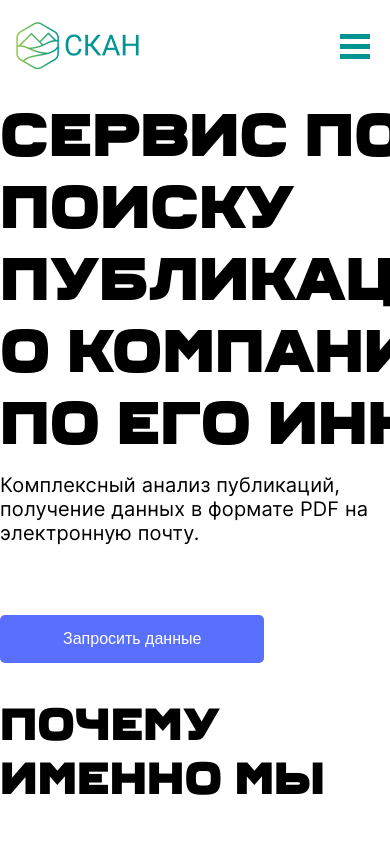
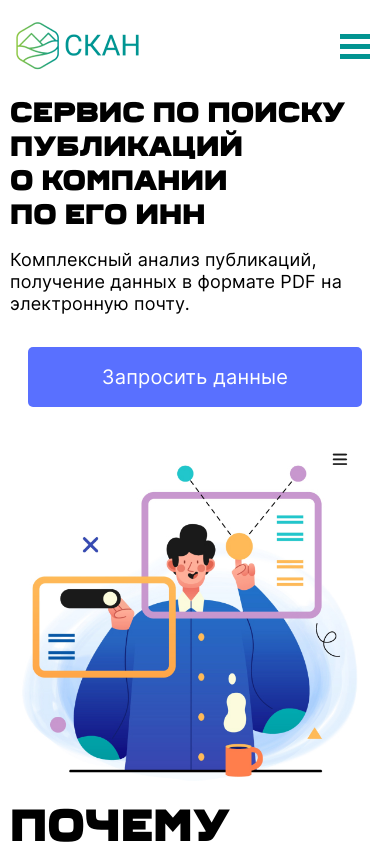
Before and after one commit to ZerruKun/sf-scan-service, a React (Create React App) app: page / in a window 390 px wide. Shown: the top 844 px of the page. Built offline with nearby package versions, Linux system fonts and the light colour scheme.

Commit message:
SerchService adaptive.

```diff
--- a/src/components/Middle/Landing/SerchService/SerchService.module.css
+++ b/src/components/Middle/Landing/SerchService/SerchService.module.css
@@ -3,7 +3,6 @@
 }
 
 .title {
-    width: 100%;
     display: flex;
     flex-direction: column;
     align-items: flex-start;
@@ -28,6 +27,12 @@
 .title button {
     padding: 15px 63px;
     border-radius: 5px;
+    font-family: 'Inter';
+    font-style: normal;
+    font-weight: 500;
+    font-size: 22px;
+    line-height: 27px;
+    letter-spacing: 0.01em;
     color: #FFFFFF;
     background-color: #5970FF;
 }
@@ -38,6 +43,58 @@
     height: 600px;
     display: flex;
     background-image: url("../../../../images/landing/service.jpg");
-    background-size: contain;
     background-repeat: no-repeat;
 }
+
+@media screen and (max-width: 1140px) {
+    .general {
+        flex-direction: column;
+        align-items: center;
+    }
+
+    .title {
+        align-items: center;
+    }
+
+    .title h1 {
+        text-align: center;
+    }
+
+    .title p {
+        margin-bottom: 32px;
+    }
+
+    .title button {
+        margin-bottom: 40px;
+        padding: 18px 74px;
+        font-size: 20px;
+        line-height: 24px;
+    }
+}
+
+@media screen and (max-width: 600px) {
+    .title {
+        align-items: flex-start;
+    }
+
+    .title h1 {
+        text-align: left;
+        font-size: 28px;
+        line-height: 34px;
+    }
+
+    .title p {
+        font-size: 18px;
+        line-height: 22px;
+    }
+
+    .title button {
+        align-self: center;
+    }
+
+    .image {
+        height: 347px;
+        background-size: contain;
+        background-position: 50% 50%;
+    }
+}
--- a/src/pages/Landing/Landing.module.css
+++ b/src/pages/Landing/Landing.module.css
@@ -3,3 +3,9 @@
     width: 100%;
     margin: 0 auto;
 }
+
+@media screen and (max-width: 1300px) {
+    .general {
+        padding: 0 10px;
+    }
+}
```
